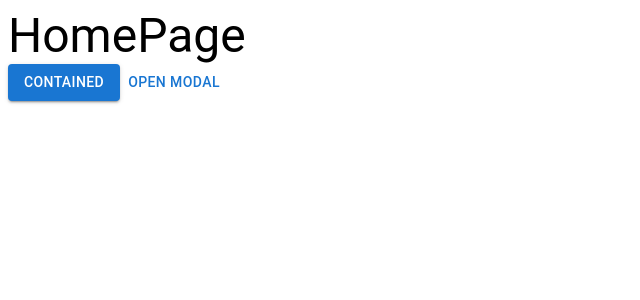
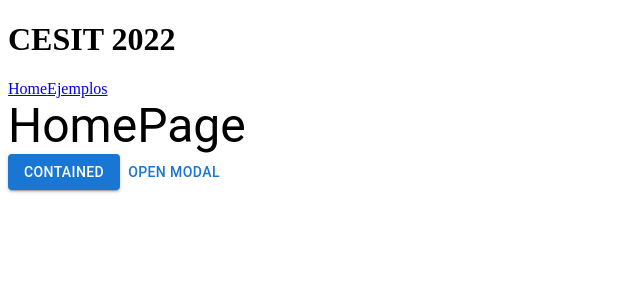
Before and after one commit to murtagh95/cesit9023, a React app in the folder client/: page / in a window 1280 px wide. Shown: the top 300 px of the page, without its empty margins (0-640 px from the left). Built offline with nearby package versions, Linux system fonts and the light colour scheme; the HTML template or start-up script is replaced by a standard one.

Commit message:
Instalando react router

```diff
--- a/client/package.json
+++ b/client/package.json
@@ -14,7 +14,8 @@
     "@mui/material": "^5.8.1",
     "axios": "^0.27.2",
     "react": "^18.0.0",
-    "react-dom": "^18.0.0"
+    "react-dom": "^18.0.0",
+    "react-router-dom": "^6.3.0"
   },
   "devDependencies": {
     "@types/axios": "^0.14.0",
--- a/client/src/App.tsx
+++ b/client/src/App.tsx
@@ -1,3 +1,4 @@
+import { Link, Route, Routes } from 'react-router-dom'
 import Ejemplos from './pages/ejemplos/Ejemplos'
 import HomePage from './pages/HomePage'
 
@@ -5,8 +6,15 @@ const App = () => {
 
   return (
     <>
-      <HomePage />
-      {/* <Ejemplos /> */}
+      <h1>CESIT 2022</h1>
+      <div>
+        <Link to="/">Home</Link>
+        <Link to="/ejemplos">Ejemplos</Link>
+      </div>
+      <Routes>
+        <Route path="/" element={<HomePage />} />
+        <Route path="/ejemplos" element={<Ejemplos />} />
+      </Routes>
     </>
   )
 
--- a/client/src/main.tsx
+++ b/client/src/main.tsx
@@ -1,9 +1,12 @@
 import React from 'react'
 import ReactDOM from 'react-dom/client'
 import App from './App'
+import { BrowserRouter } from "react-router-dom";
 
 ReactDOM.createRoot(document.getElementById('root')!).render(
   <React.StrictMode>
-    <App />
+    <BrowserRouter>
+      <App />
+    </BrowserRouter>
   </React.StrictMode>
 )
```
Also changed, not shown: 1 other file (tests, documents, lock files or other folders).
